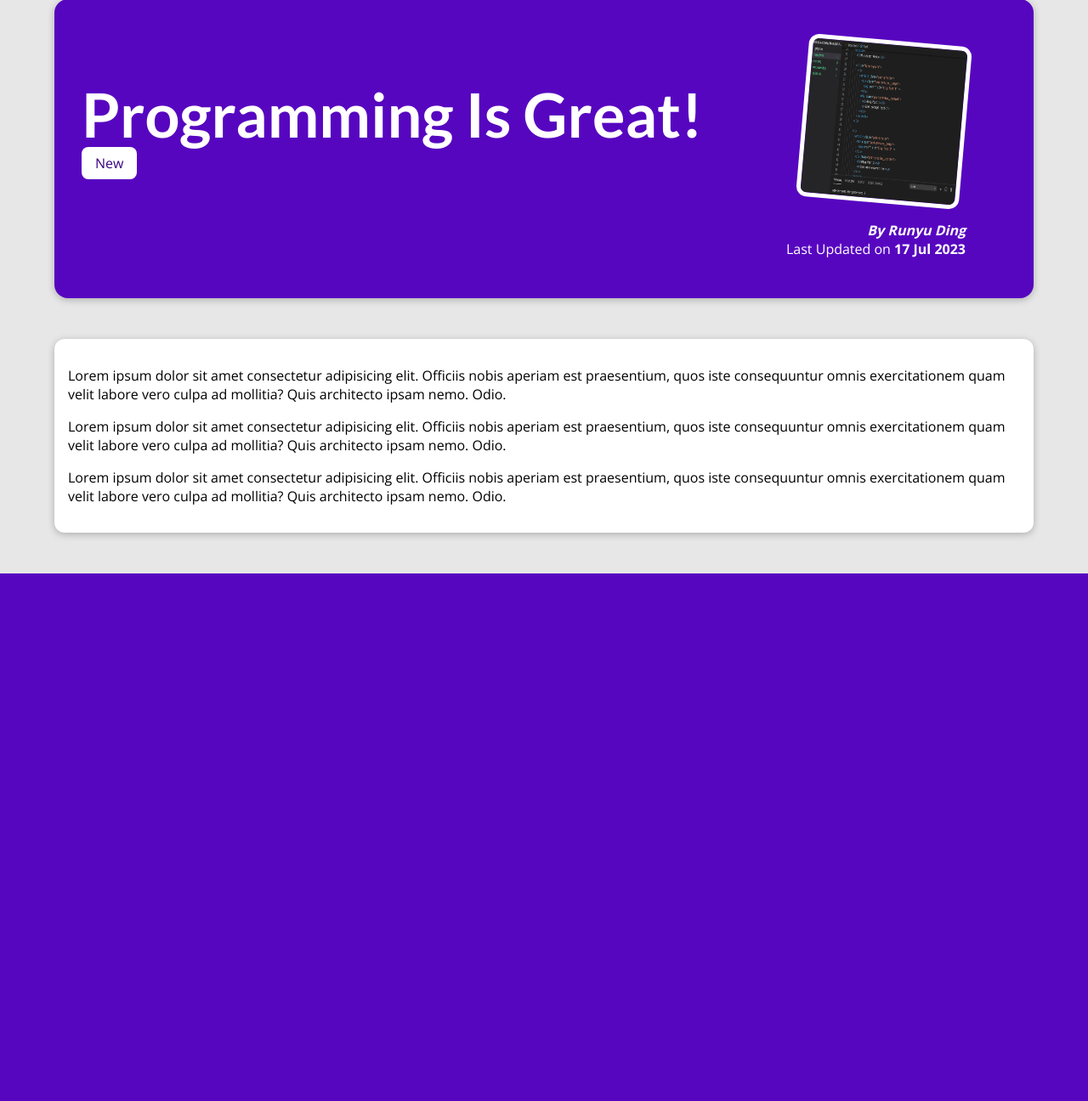
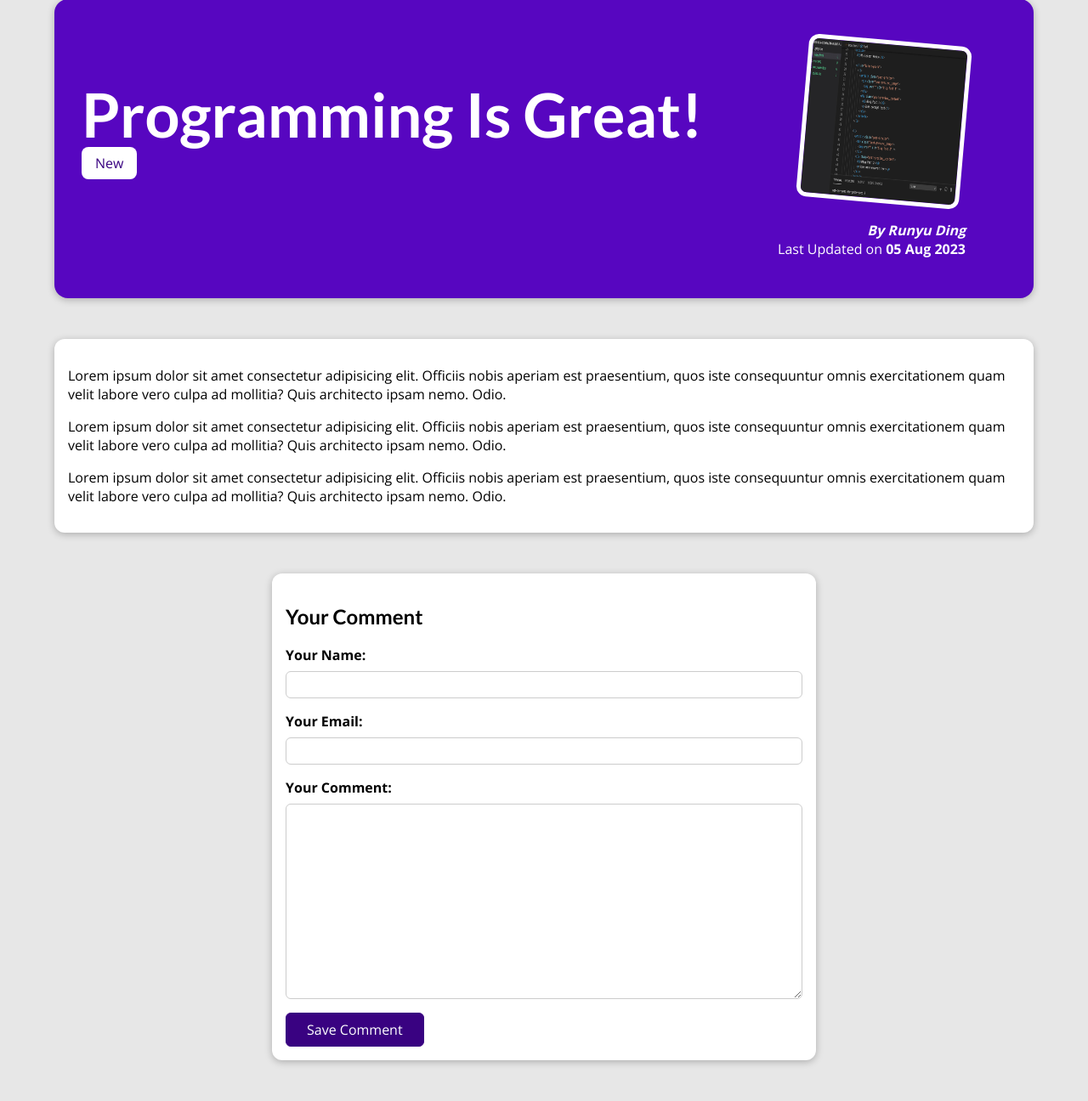
Before and after one commit to runyud/my_django_site, a Django app: a page that uses blog/templates/blog/post-detail.html in a window 1280 px wide. Shown: the part 129-1425 px from the top of the page at 85% size. Before the commit the page ends 804 px from the top, so only its background shows below. Run offline with Django 3.2, Linux system fonts and the light colour scheme; data comes from the database, SQL or seed files in the repository.

Commit message:
finished adding comment model, form and some styling

```diff
--- /dev/null
+++ b/blog/forms.py
@@ -0,0 +1,13 @@
+from django import forms
+
+from .models import Comment
+
+class CommentForm(forms.ModelForm):
+    class Meta:
+        model = Comment
+        exclude = ["post"]
+        labels = {
+            "user_name" : "Your Name",
+            "user_email" : "Your Email",
+            "text" : "Your Comment"
+        }
--- a/blog/models.py
+++ b/blog/models.py
@@ -2,12 +2,14 @@
 from django.core.validators import MinLengthValidator
 
 # Create your models here.
+
 
 class Tag(models.Model):
     caption = models.CharField(max_length=20)
 
     def __str__(self):
         return self.caption
+
 
 class Author(models.Model):
     first_name = models.CharField(max_length=100)
@@ -20,12 +22,22 @@
     def __str__(self):
         return self.full_name()
 
+
 class Post(models.Model):
     title = models.CharField(max_length=150)
     excerpt = models.CharField(max_length=200)
-    image_name = models.CharField(max_length=100)
+    image = models.ImageField(upload_to="posts", null=True)
     date = models.DateField(auto_now=True)
     slug = models.SlugField(unique=True, db_index=True)
     content = models.TextField(validators=[MinLengthValidator(10)])
-    author = models.ForeignKey(Author, on_delete=models.SET_NULL, null=True, related_name="posts")
+    author = models.ForeignKey(
+        Author, on_delete=models.SET_NULL, null=True, related_name="posts")
     tags = models.ManyToManyField(Tag)
+
+
+class Comment(models.Model):
+    user_name = models.CharField(max_length=120)  # Your Name
+    user_email = models.EmailField()  # Your Email
+    text = models.TextField(max_length=400)
+    post = models.ForeignKey(
+        Post, on_delete=models.CASCADE, related_name="comments")
--- a/blog/static/blog/post-detail.css
+++ b/blog/static/blog/post-detail.css
@@ -73,3 +73,49 @@
     padding: 0.5rem 1rem;
     border-radius: 8px;
   }
+
+  #comment-form {
+    margin: 3rem auto;
+    width: 90%;
+    max-width: 40rem;
+    border-radius: 12px;
+    background-color: white;
+    box-shadow: 0 2px 8px rgba(0, 0, 0, 0.25);
+    padding: 1rem;
+  }
+
+  #comment-form button {
+    font: inherit;
+    background-color: #390281;
+    color: white;
+    border: 1px solid #390281;
+    padding: 0.5rem 1.5rem;
+    border-radius: 6px;
+    cursor: pointer;
+  }
+
+  #comment-form button:hover,
+  #comment-form button:active {
+    background-color: #4f0ba7;
+    border-color: #4f0ba7;
+  }
+
+  .form-control {
+    margin-bottom: 1rem;
+  }
+
+  .form-control label {
+    font-weight: bold;
+    margin-bottom: 0.5rem;
+    display: block;
+  }
+
+  .form-control input,
+  .form-control textarea {
+     display: block;
+     width: 100%;
+     font: inherit;
+     padding: 0.25rem;
+     border-radius: 6px;
+     border: 1px solid #ccc;
+  }
--- a/blog/templates/blog/includes/post.html
+++ b/blog/templates/blog/includes/post.html
@@ -1,9 +1,7 @@
-{% load static %}
-
 <li>
     <article class="post">
         <a href="{% url 'post-detail-page' post.slug %}">
-            <img src="{% static 'blog/images/'|add:post.image_name %}" alt="{{ post.title }}">
+            <img src="{{ post.image.url }}" alt="{{ post.title }}">
             <div class="post__content">
                 <h3>{{ post.title }}</h3>
                 <p>
--- a/blog/templates/blog/post-detail.html
+++ b/blog/templates/blog/post-detail.html
@@ -19,7 +19,7 @@
             {% endfor %}
         </div>
         <article>
-            <img src="{% static 'blog/images/'|add:post.image_name %}" alt="{{ post.title }}">
+            <img src="{{ post.image.url }}" alt="{{ post.title }}">
             <address>By <a href="mailto:{{ post.author.email_address }}"> {{ post.author }} </a> </address>
             <div>
                 Last Updated on <time>{{ post.date|date:"d M Y" }}</time>
@@ -30,4 +30,19 @@
     <main>
         {{ post.content|linebreaks }}
     </main>
+
+    <section id="comment-form">
+        <h2>Your Comment</h2>
+        <form action="{% url "post-detail-page" post.slug %}" method="POST">
+            {% csrf_token %}
+            {% for form_field in comment_form %}
+                <div class="form-control">
+                    {{ form_field.label_tag }}
+                    {{ form_field }}
+                    {{ form_field.errors }}
+                </div>
+            {% endfor %}
+            <button>Save Comment</button>
+        </form>
+    </section>
 {% endblock %}
--- a/blog/urls.py
+++ b/blog/urls.py
@@ -3,8 +3,8 @@
 from . import views
 
 urlpatterns = [
-    path("", views.starting_page, name="starting-page"),
-    path("posts", views.posts, name="posts-page"),
-    path("posts/<slug:slug>", views.post_detail,
+    path("", views.StartingPageView.as_view(), name="starting-page"),
+    path("posts", views.AllPostsView.as_view(), name="posts-page"),
+    path("posts/<slug:slug>", views.SinglePostView.as_view(),
          name="post-detail-page") #/posts/my-first-post
 ]
--- a/blog/views.py
+++ b/blog/views.py
@@ -1,26 +1,91 @@
+from typing import Any, Dict
+from django.db.models.query import QuerySet
 from django.shortcuts import render, get_object_or_404
+from django.http import HttpResponseRedirect
+from django.urls import reverse
+from django.views.generic import ListView, DetailView
+from django.views import View
+
 from .models import Post
+from .forms import CommentForm
 
 # Create your views here.
-def starting_page(request):
-    latest_posts = Post.objects.all().order_by("-date")[:3]
-    # sorted_posts = sorted(all_posts, key=get_date)
-    # latest_posts = sorted_posts[-3:]
-    return render(request, "blog/index.html", {
-        "posts" : latest_posts
-    })
 
-def posts(request):
-    all_posts =  Post.objects.all().order_by("-date")
-    return render(request, "blog/all-posts.html", {
-        "all_posts": all_posts
-    })
+class StartingPageView(ListView):
+    template_name = "blog/index.html"
+    model = Post
+    ordering = ["-date"]
+    context_object_name = "posts"
 
-def post_detail(request, slug):
-    # identified_post = next(post for post in all_posts if post['slug'] == slug)
-    # identified_post = Post.objects.get(slug=slug)
-    identified_post = get_object_or_404(Post, slug=slug)
-    return render(request, "blog/post-detail.html", {
-        "post": identified_post,
-        "post_tags": identified_post.tags.all()
-    })
+    def get_queryset(self):
+        queryset = super().get_queryset()
+        data = queryset[:3]
+        return data
+
+
+# def starting_page(request):
+#     latest_posts = Post.objects.all().order_by("-date")[:3]
+#     # sorted_posts = sorted(all_posts, key=get_date)
+#     # latest_posts = sorted_posts[-3:]
+#     return render(request, "blog/index.html", {
+#         "posts" : latest_posts
+#     })
+
+class AllPostsView(ListView):
+    template_name = "blog/all-posts.html"
+    model = Post
+    ordering = ["-date"]
+    context_object_name = "all_posts"
+
+# def posts(request):
+#     all_posts =  Post.objects.all().order_by("-date")
+#     return render(request, "blog/all-posts.html", {
+#         "all_posts": all_posts
+#     })
+
+
+class SinglePostView(View):
+    # template_name = "blog/post-detail.html"
+    # model = Post
+
+    def get(self, request, slug):
+        identified_post = get_object_or_404(Post, slug=slug)
+        context = {
+            "post": identified_post,
+            "post_tags": identified_post.tags.all(),
+            "comment_form" : CommentForm()
+        }
+        return render(request, "blog/post-detail.html", context)
+
+    def post(self, request, slug):
+        comment_form = CommentForm(request.POST)
+        identified_post = get_object_or_404(Post, slug=slug)
+
+        if comment_form.is_valid():
+            comment = comment_form.save(commit=False)
+            comment.post = identified_post
+            comment.save()
+
+            return HttpResponseRedirect(reverse("post-detail-page", args=[slug]))
+
+        context = {
+            "post": identified_post,
+            "post_tags": identified_post.tags.all(),
+            "comment_form" : comment_form
+        }
+        return render(request, "blog/post-detail.html", context)
+
+    # def get_context_data(self, **kwargs):
+    #     context = super().get_context_data(**kwargs)
+    #     context["post_tags"] = self.get_object().tags.all()
+    #     context["comment_form"] = CommentForm()
+    #     return context
+
+# def post_detail(request, slug):
+#     # identified_post = next(post for post in all_posts if post['slug'] == slug)
+#     # identified_post = Post.objects.get(slug=slug)
+#     identified_post = get_object_or_404(Post, slug=slug)
+#     return render(request, "blog/post-detail.html", {
+#         "post": identified_post,
+#         "post_tags": identified_post.tags.all()
+#     })
--- a/my_django_site/settings.py
+++ b/my_django_site/settings.py
@@ -130,3 +130,6 @@
 # https://docs.djangoproject.com/en/3.2/ref/settings/#default-auto-field
 
 DEFAULT_AUTO_FIELD = 'django.db.models.BigAutoField'
+
+MEDIA_ROOT = BASE_DIR / "uploads"
+MEDIA_URL = "/files/"
--- a/my_django_site/urls.py
+++ b/my_django_site/urls.py
@@ -15,8 +15,10 @@
 """
 from django.contrib import admin
 from django.urls import path, include
+from django.conf.urls.static import static
+from django.conf import settings
 
 urlpatterns = [
     path('admin/', admin.site.urls),
     path("", include("blog.urls")) #http://localhost:8000/posts/my-first-post
-]
+] + static(settings.MEDIA_URL, document_root=settings.MEDIA_ROOT)
```
Also changed, not shown: blog/migrations/0002_remove_post_image_name_post_image.py (added), blog/migrations/0003_comment.py (added), db.sqlite3, uploads/posts/coding.jpg (renamed from blog/static/blog/images/coding.jpg), uploads/posts/mountains.jpg (renamed from blog/static/blog/images/mountains.jpg), uploads/posts/profile.jpg (added), uploads/posts/woods.jpg (renamed from blog/static/blog/images/woods.jpg), 1 other file.
